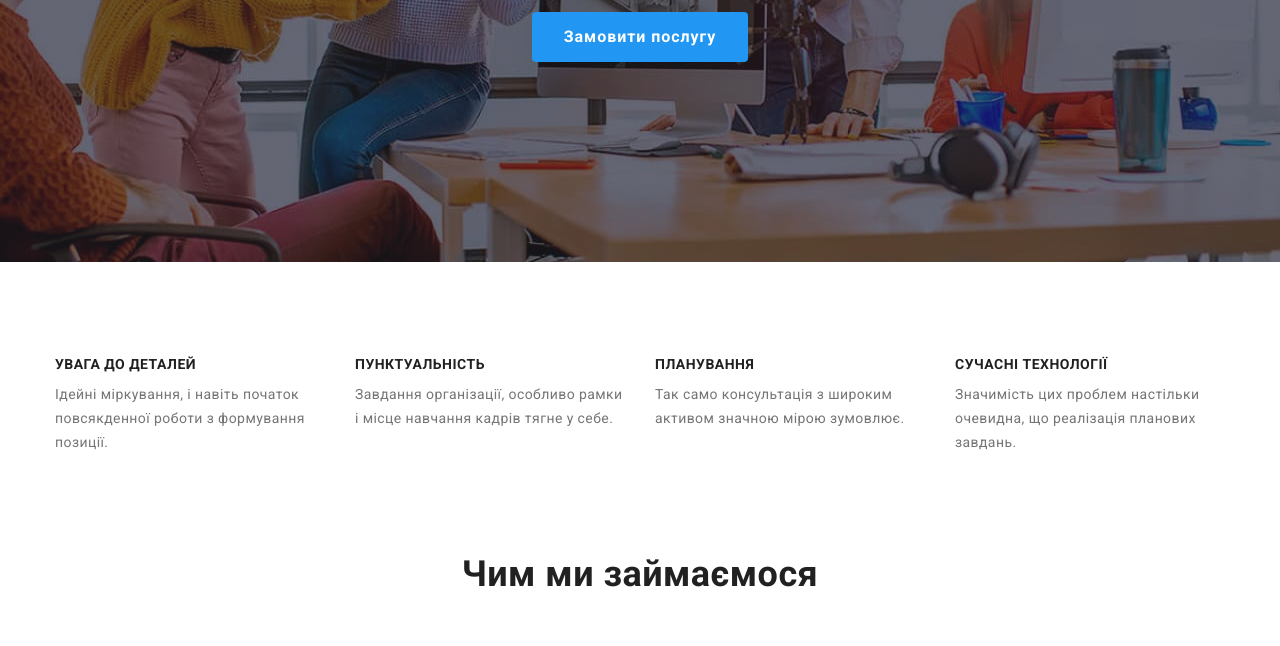
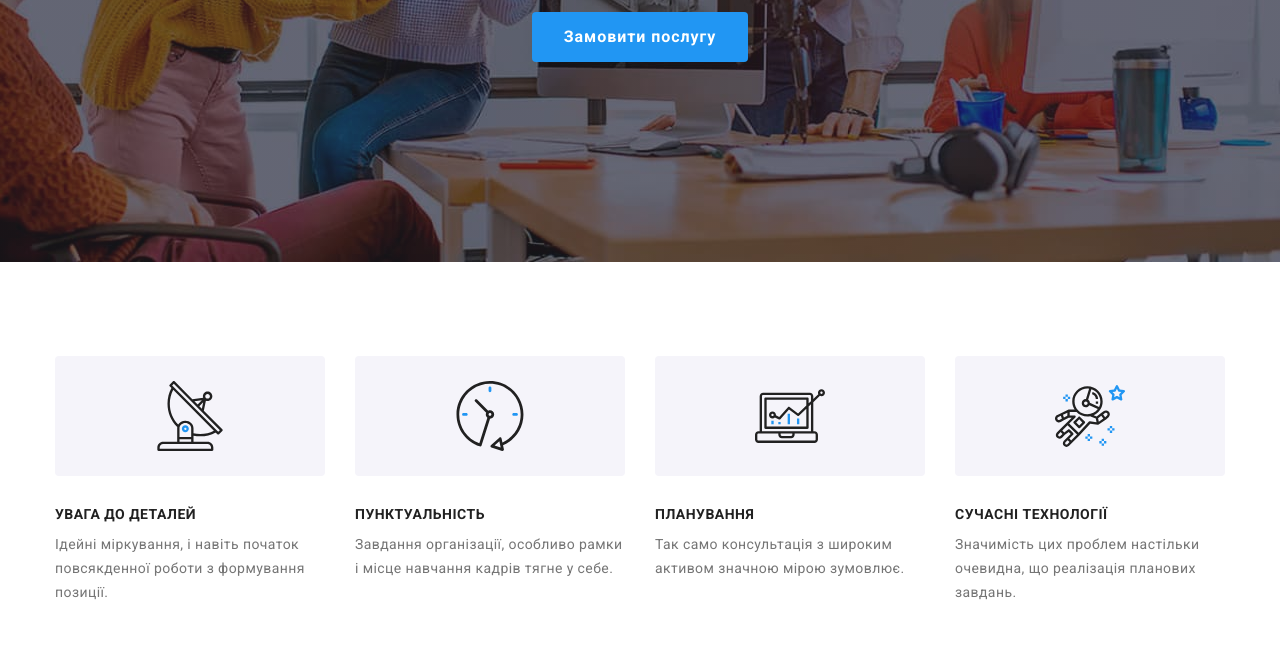
Before and after one commit to NikitaLan/goit-markup-hw-07, a plain HTML site: page index.html in a window 1280 px wide. Shown: the part 418-1064 px from the top of the page. Drawn offline with nearby package versions, Linux system fonts and the light colour scheme.

Commit message:
Benefits SVG

```diff
--- a/css/styles.css
+++ b/css/styles.css
@@ -243,6 +243,22 @@ margin: 0 auto;
   line-height: 1.71;
   letter-spacing: 0.03em;
 }
+.benefits-svg-container
+{
+  background: var(--lgray);
+  border-radius: 4px;
+  flex-basis: calc((100% - 90px) / 4);
+  padding: 25px 100px;
+  margin-bottom: 30px;
+  text-align: center;
+  width: 270px;
+  height: 120px;
+}
+.benefits-svg
+{
+  box-sizing: content-box;
+  margin: auto;
+}
 
 /* doing */
 .doing
--- a/index.html
+++ b/index.html
@@ -67,6 +67,11 @@
           <h2 class="section-title benefits-title scr-reader">Наші переваги</h2>
           <ul class="benefits__list list">
             <li class="benefits__list-item">
+              <div class="benefits-svg-container">
+                <svg class="benefits-svg" width="70" height="70">
+                  <use href="./images/icons.svg#icon-antenna"></use>
+                </svg>
+              </div>
               <h3 class="benefits__list-title">УВАГА ДО ДЕТАЛЕЙ</h3>
               <p class="benefits__list-description">
                 Ідейні міркування, і навіть початок повсякденної роботи з
@@ -74,6 +79,11 @@
               </p>
             </li>
             <li class="benefits__list-item">
+              <div class="benefits-svg-container">
+                <svg class="benefits-svg" width="70" height="70">
+                  <use href="./images/icons.svg#icon-clock"></use>
+                </svg>
+              </div>
               <h3 class="benefits__list-title">ПУНКТУАЛЬНІСТЬ</h3>
               <p class="benefits__list-description">
                 Завдання організації, особливо рамки і місце навчання кадрів
@@ -81,12 +91,22 @@
               </p>
             </li>
             <li class="benefits__list-item">
+              <div class="benefits-svg-container">
+                <svg class="benefits-svg" width="70" height="70">
+                  <use href="./images/icons.svg#icon-diagram"></use>
+                </svg>
+              </div>
               <h3 class="benefits__list-title">ПЛАНУВАННЯ</h3>
               <p class="benefits__list-description">
                 Так само консультація з широким активом значною мірою зумовлює.
               </p>
             </li>
             <li class="benefits__list-item">
+              <div class="benefits-svg-container">
+                <svg class="benefits-svg" width="70" height="70">
+                  <use href="./images/icons.svg#icon-astronaut"></use>
+                </svg>
+              </div>
               <h3 class="benefits__list-title">СУЧАСНІ ТЕХНОЛОГІЇ</h3>
               <p class="benefits__list-description">
                 Значимість цих проблем настільки очевидна, що реалізація
```
